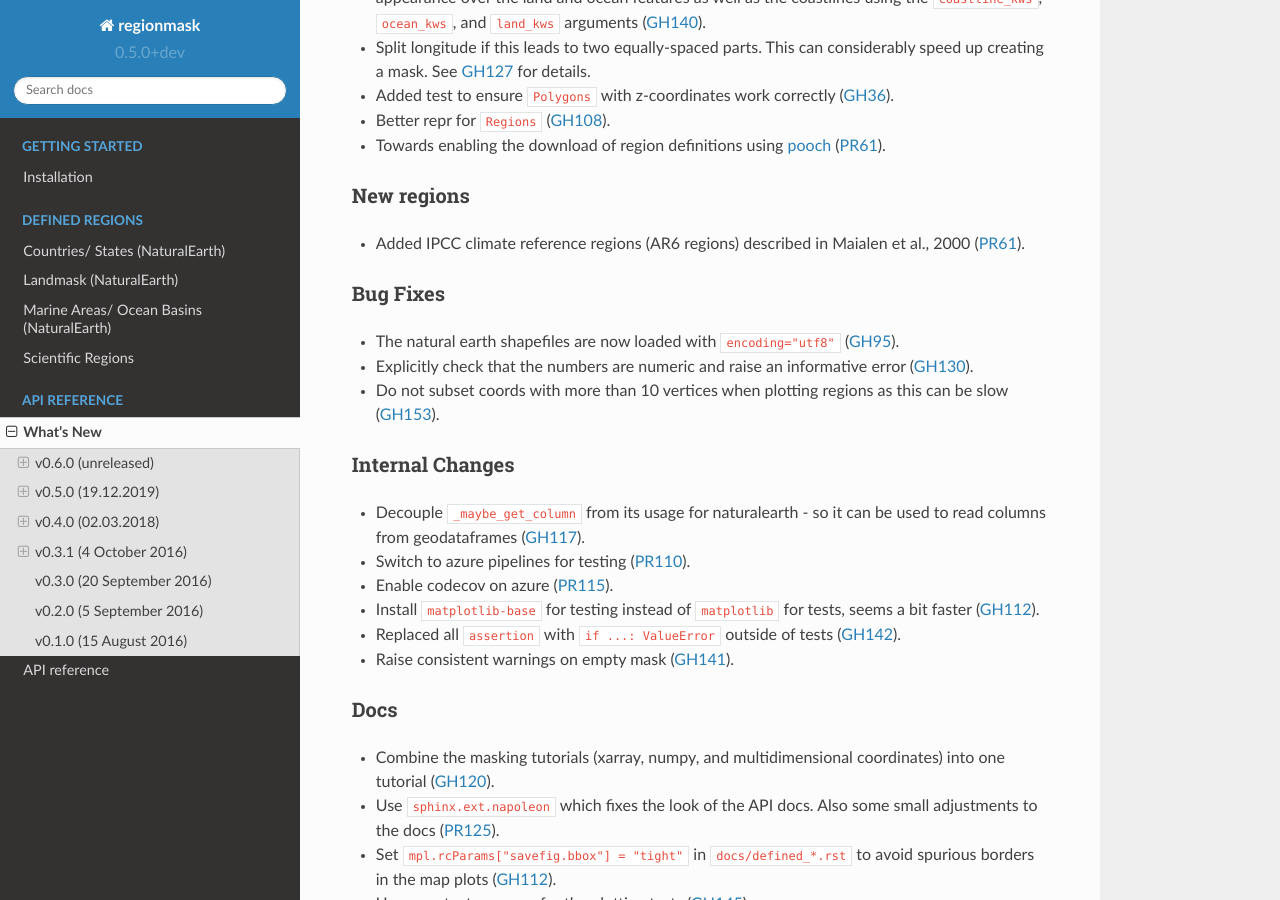
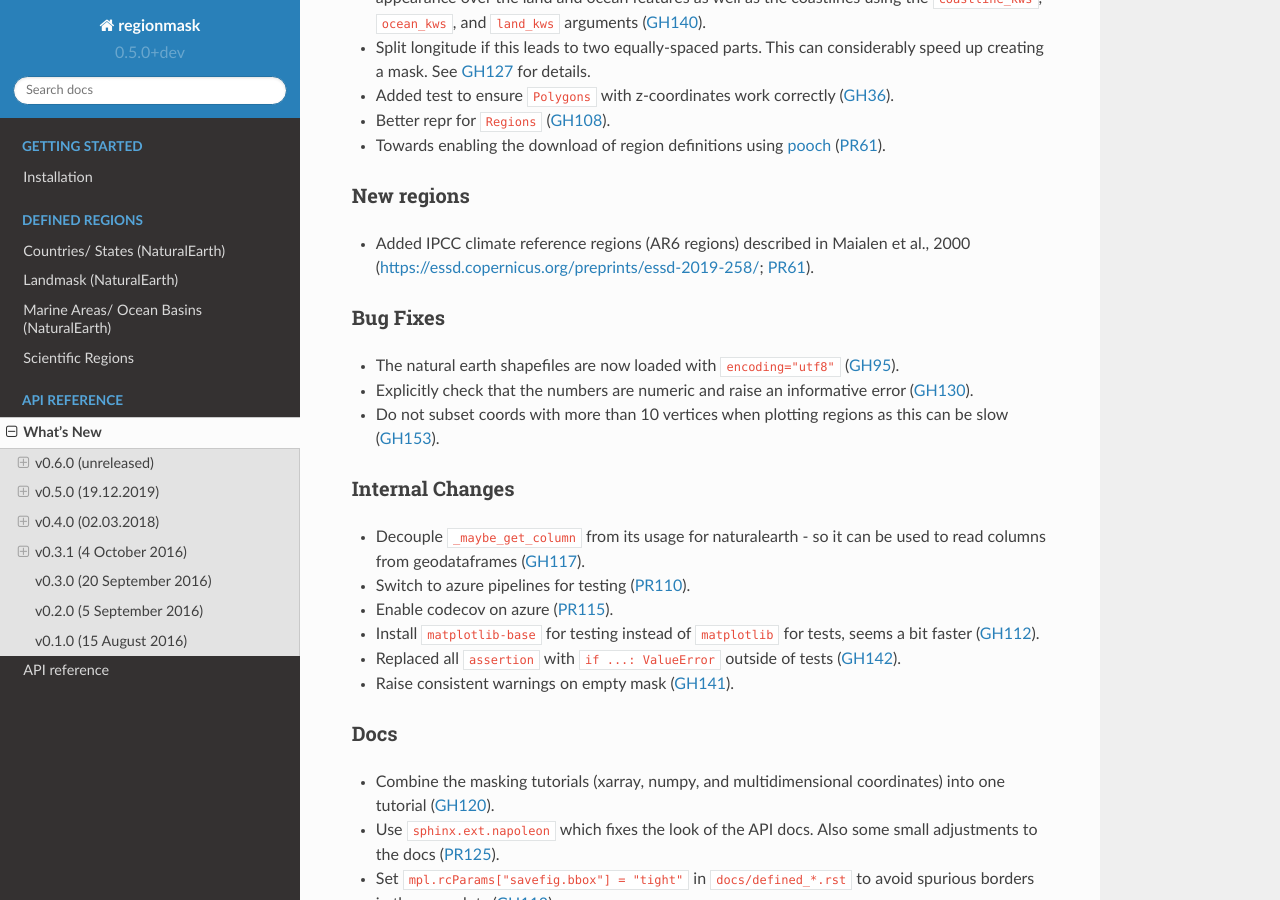
Before and after one commit to regionmask/regionmask, a Sphinx documentation site: the page built from docs/whats_new.rst, in a window 1280 px wide and 900 px high, scrolled down 1021 px. Built offline with Sphinx 7.4.7 and the Read the Docs theme 2.0.0, drawn with Linux system fonts in a browser that asks for light colours; pages that are not in the unit, such as notebooks, are missing from menus; some of the changed lines change nothing that is shown.

Commit message:
update whats new

```diff
--- a/docs/whats_new.rst
+++ b/docs/whats_new.rst
@@ -60,7 +60,7 @@ New regions
 ~~~~~~~~~~~
 
 - Added IPCC climate reference regions (AR6 regions) described in Maialen et al.,
-  2000 (:pull:`61`).
+  2000 (`<https://essd.copernicus.org/preprints/essd-2019-258/>`_; :pull:`61`).
 
 Bug Fixes
 ~~~~~~~~~
```
